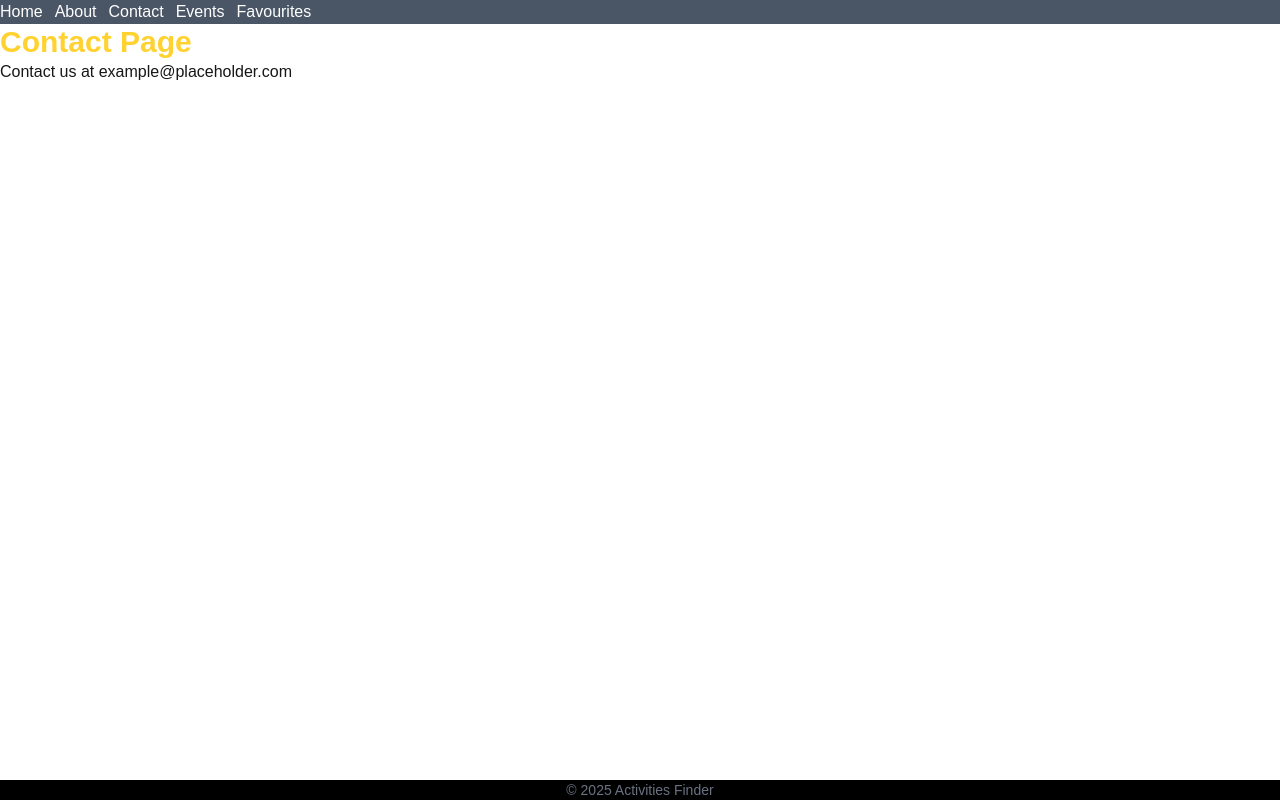
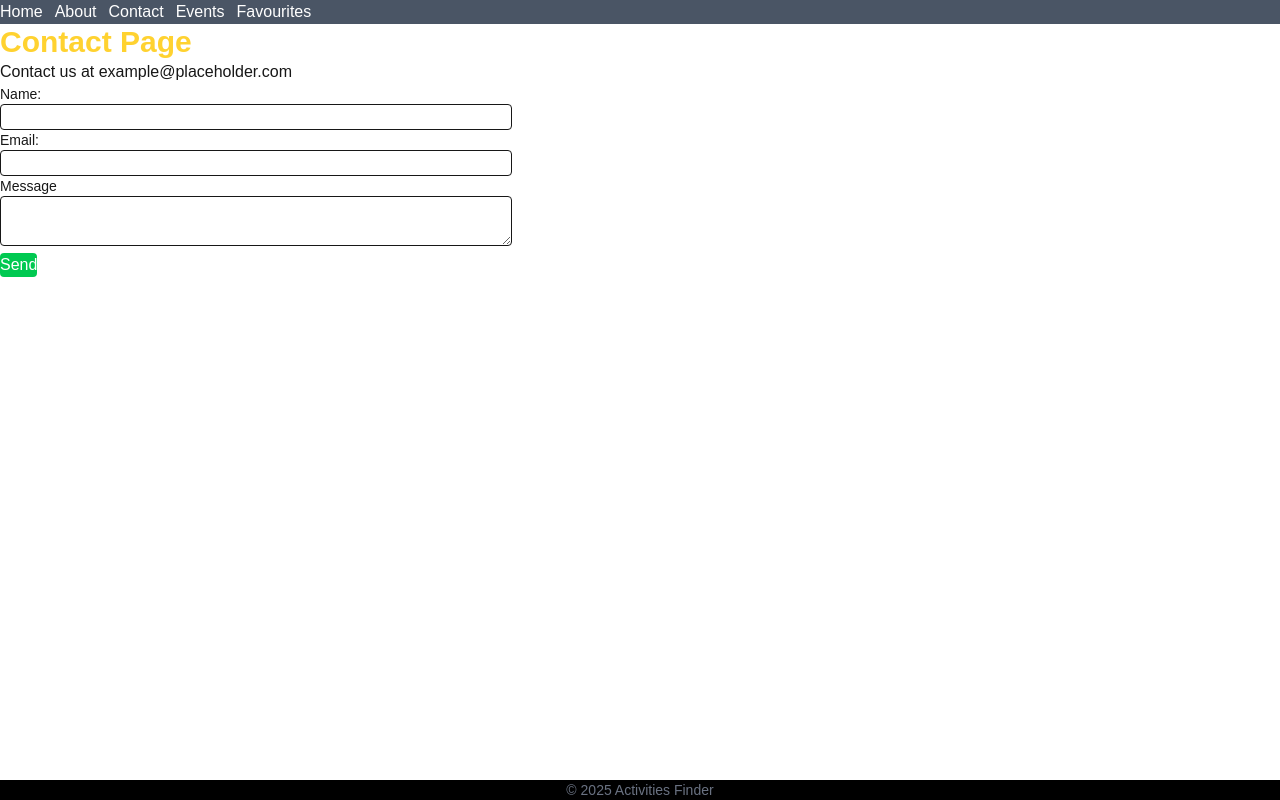
Before and after one commit to ManyManicAmbitions/activities_finder_project, a Next.js app: page /Contact in a window 1280 px wide. Built offline with nearby package versions, Linux system fonts and the light colour scheme.

Commit message:
Added contact form to contact page along with contact form functionality in components

```diff
--- a/app/Contact/page.tsx
+++ b/app/Contact/page.tsx
@@ -1,5 +1,6 @@
-import Nav from "../../components/Nav";
+import Nav from '../../components/Nav';
 import Footer from '../../components/Footer';
+import ContactForm from '../../components/ContactForm'
 
 export default function Contact() {
 
@@ -10,6 +11,7 @@ export default function Contact() {
         <main className="flex-1 p-4 max-w-2xl mx-auto">
             <h1 className="text-3xl font-bold  text-amber-300">Contact Page</h1>
             <p className="mt-3">Contact us at example@placeholder.com</p>
+            <ContactForm/>
         </main>
         <Footer/>
     </div>
--- /dev/null
+++ b/components/ContactForm.js
@@ -0,0 +1,79 @@
+'use client';
+import { useState } from 'react';
+
+export default function ContactForm(){
+    const [name, setName] = useState('');
+    const [email, setEmail] = useState('');
+    const [emailError, setEmailError] = useState('');
+    const [message, setMessage] = useState('');
+    const [sent, setSent] = useState(false);
+
+
+  const handleEmailChange = (e) => {
+    const value = e.target.value.trim();
+    setEmail(value);
+    if (!value.includes('@') || !value.includes('.')) {
+        setEmailError('Error: invalid email');
+    } else {
+        setEmailError('');
+    }
+  };
+
+
+
+  const handleSubmit = (e) => {
+    e.preventDefault();
+
+    if (!name.trim() || !email.trim() || !message.trim()){
+        alert('Error: All fields must be filled');
+        return;
+    }
+
+    if (emailError){
+        alert('Error: Please enter a valid email');
+        return;
+    }
+
+    setSent(true);
+
+  };
+
+
+  return(
+    <form onSubmit={handleSubmit} className="space-y-2 my-4 max-w-lg">
+        <div>
+        <label className="block text-sm mb-1">Name:</label>
+            <input className="w-full border rounded p-3"
+            value={name}
+            onChange={ (e) => setName(e.target.value)}
+            />
+        </div>
+
+        <div>
+        <label className="block text-sm mb-1">Email: </label>
+            <input className="w-full border rounded p-3"
+            value={email}
+            onChange={handleEmailChange}
+            type="email"/>
+          {emailError && <p className="text-red-700 text-sm mt-1">{emailError}</p>}
+        </div>
+
+
+
+        <div>
+        <label className="block text-sm mb-1">Message</label>
+        <textarea
+        className="w-full border rounded p-3"
+        value={message}
+        onChange={(e) => setMessage(e.target.value)}/>
+        </div>
+
+        <button type="submit" className="bg-green-500 text-white px-2 py-2 rounded hover:bg-green-700">
+            Send
+        </button>
+
+        {sent && <p className="text-green-400 text-sm mt-3">Message was sent</p>}
+
+    </form>
+  );
+}
```
